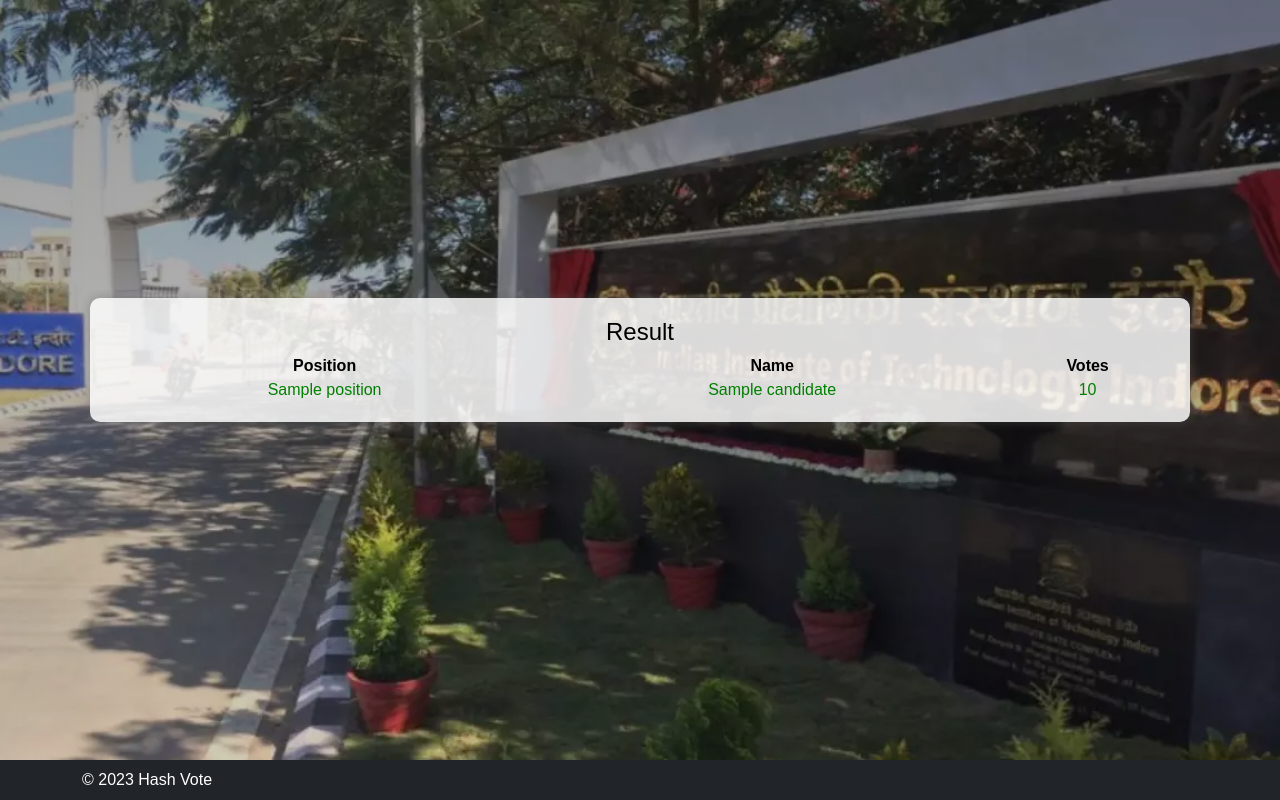
After one commit to Krish2208/HashVote, a Flask app: page /result in a window 1280 px wide. The commit adds this page. Run offline with Flask 3, Linux system fonts and the light colour scheme; the visitor is signed in with stand-in values (Sample User, id 1); a database or web service that is not in the repository returns one stand-in record (values such as "Sample title"); some libraries are stand-ins or nearby versions.

Commit message:
adds result page

```diff
--- a/main.py
+++ b/main.py
@@ -95,7 +95,9 @@ def vote_candidate():
     prev = set(Blockchain_voter.last_block.transactions)
     if session.get("email") in prev:
         return redirect("/already")
-    positions = list(db.positions.find({}))
+    permission = db.voters.find_one({"email": session["email"]})['branch']
+    positions = list(db.positions.find(
+        {"$or": [{"permission": "all"}, {"permission": permission}]}))
     data_list = []
     for position in positions:
         pos_dict = {}
@@ -110,7 +112,6 @@ def vote_candidate():
             candidate_dict["name"] = candidate["name"]
             pos_dict["candidates"].append(candidate_dict)
         data_list.append(pos_dict)
-    print(data_list)
     return render_template('voting.html', data=data_list)
 
 
@@ -233,7 +234,6 @@ def add_voter():
     elif session["email"] not in admin_ids:
         return abort(403)
     data = request.form
-
     voter_data = {"name": data["name"], "email": data["email"],
                   "branch": data["branch"], "voted": "false"}
     db.voters.insert_one(voter_data)
@@ -283,6 +283,7 @@ def get_voters():
     branch_list = list(db.branch.find())
     return render_template('voters.html', voters=voters_list, branch=branch_list)
 
+
 @app.route('/branch', methods=['GET', 'POST'])
 def branch():
     if "google_id" not in session:
@@ -295,6 +296,7 @@ def branch():
     print(list(db.branch.find()))
     return render_template('branch.html', branches=list(db.branch.find()))
 
+
 @app.route('/category', methods=['POST'])
 def category():
     if "google_id" not in session:
@@ -303,8 +305,10 @@ def category():
         return abort(403)
     data = request.form
     print(data)
-    db.branch.update_one({"_id": ObjectId(data["branch"])}, {"$push": {"categories": data["category"]}})
+    db.branch.update_one({"_id": ObjectId(data["branch"])}, {
+                         "$push": {"categories": data["category"]}})
     return redirect('/branch')
+
 
 @app.route('/delete/position/<id>')
 def delete_position(id):
@@ -336,9 +340,11 @@ def delete_voter(id):
     db.voters.delete_one({"_id": ObjectId(id)})
     return redirect('/voters')
 
+
 def func(pct, allvalues):
     absolute = int(pct / 100.*np.sum(allvalues))
     return "{:.1f}%\n({:d})".format(pct, absolute)
+
 
 @app.route('/visualise')
 def visualise():
@@ -359,11 +365,12 @@ def visualise():
     for pos, pos_data in plot_data.items():
         # print(pos_data)
         explode = []
-        count= 0
+        count = 0
         for i in range(0, len(pos_data.keys())):
             explode.append(count)
-            count= count+ 0.05
-        plt.pie(list(pos_data.values()), autopct = lambda pct: func(pct,list(pos_data.values())), labels=list(pos_data.keys()), explode= explode, shadow= True)
+            count = count + 0.05
+        plt.pie(list(pos_data.values()), autopct=lambda pct: func(pct, list(
+            pos_data.values())), labels=list(pos_data.keys()), explode=explode, shadow=True)
         plt.title(pos)
         # if(count%2==0):
         #     i=i+1
@@ -374,8 +381,8 @@ def visualise():
         plt.show()
 
 
-@app.route('/result', methods=['POST'])
-def result():
+@app.route('/publishresult', methods=['POST'])
+def publishresult():
     if "google_id" not in session:
         return redirect('/')
     elif session["email"] not in admin_ids:
@@ -390,7 +397,27 @@ def result():
         requests.append(pymongo.UpdateOne(
             {"uid": candidate_uid}, {"$set": {"votes": votes}}))
     db.candidates.bulk_write(requests)
-    return candidates_map, 200
+    return redirect('/')
+
+
+@app.route('/result')
+def result():
+    if "google_id" not in session:
+        return redirect('/')
+    positions = list(db.positions.find())
+    data_list = []
+    for position in positions:
+        candidates = list(db.candidates.find(
+            {"position": str(position["_id"])}).sort("votes", -1))
+        for i, candidate in enumerate(candidates):
+            candidate_dict = {}
+            candidate_dict["name"] = candidate["name"]
+            candidate_dict["votes"] = candidate["votes"]
+            candidate_dict["position"] = position["name"]
+            if(i==0):
+                candidate_dict["winner"] = True
+            data_list.append(candidate_dict)
+    return render_template('result.html', candidates=data_list)
 
 
 @app.route('/timeset', methods=['POST'])
--- a/templates/dashboard.html
+++ b/templates/dashboard.html
@@ -29,5 +29,8 @@
   </div>
   <button type="submit" class="btn btn-primary">Set Time</button>
 </form>
-<hr/>
+<form method="post" action="/publishresult">
+  <button type="submit" class="btn btn-primary">Publish Result</button>
+</form>
+<hr />
 {% endblock %}
--- /dev/null
+++ b/templates/result.html
@@ -0,0 +1,23 @@
+{% extends 'base-template.html' %} {% block content %}
+<div class="row m-2 text-center">
+  <div class="h4">Result</div>
+  <table class="table-stripped">
+    <th>Position</th>
+    <th>Name</th>
+    <th>Votes</th>
+    {% for candidate in candidates %}
+    <tr>
+      {% if candidate.winner %}
+      <td style="color: Green">{{ candidate.position }}</td>
+      <td style="color: Green">{{ candidate.name }}</td>
+      <td style="color: Green">{{ candidate.votes }}</td>
+      {% else %}
+      <td>{{ candidate.position }}</td>
+      <td>{{ candidate.name }}</td>
+      <td>{{ candidate.votes }}</td>
+      {% endif %}
+    </tr>
+    {% endfor %}
+  </table>
+</div>
+{% endblock %}
```
Also changed, not shown: templates/admin-template.html (+3 -4 lines).
